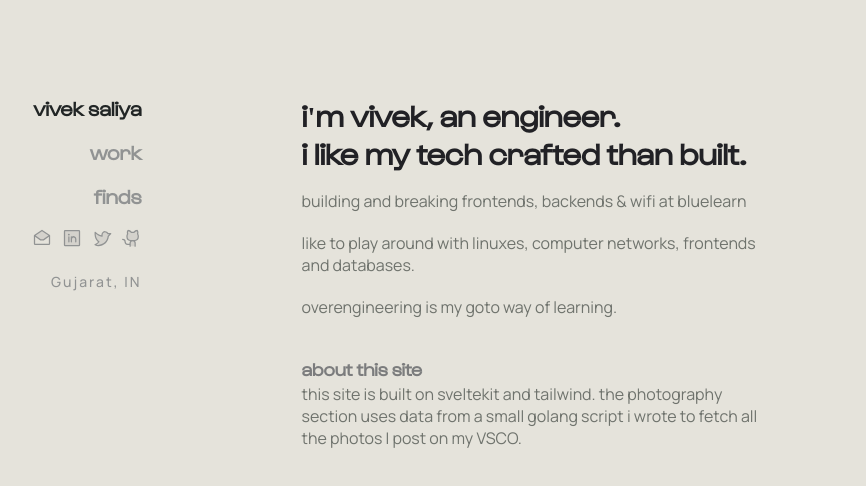
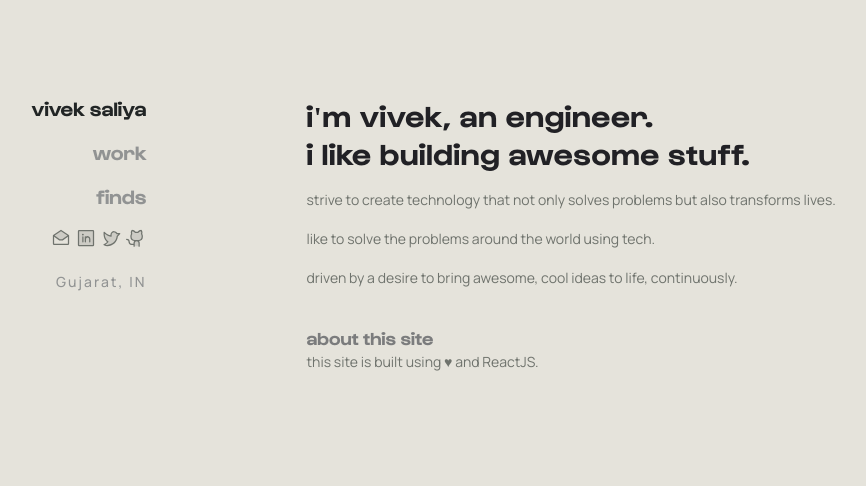
Before and after one commit to saliyavivek/portfolio, a React (Vite) app: page / in a window 1280 px wide. Shown: the top 486 px of the page, without its empty margins (186-1052 px from the left). Built offline with nearby package versions, Linux system fonts and the light colour scheme; the HTML template or start-up script is replaced by a standard one.

Commit message:
done with home page

```diff
--- a/src/App.css
+++ b/src/App.css
@@ -1,6 +1,10 @@
 @font-face {
     font-family: 'Gustavo';
     src: url('/src/fonts/Gustavo_trial-Regular-BF65f254e22bb0e.otf');
+}
+@font-face {
+    font-family: 'Gustavo';
+    src: url('/src/fonts/Gustavo_trial-Bold-BF65f254e21d829.otf');
 }
 
 * {
@@ -19,6 +23,6 @@
     max-width: 100vw;
     display: flex;
     margin: 0 17vw;
-    padding: 6rem 0;
+    padding: 6rem 0 0 0;
     gap: 10rem;
 }
--- a/src/App.jsx
+++ b/src/App.jsx
@@ -2,7 +2,7 @@ import { Route, Routes } from "react-router-dom";
 import "./App.css";
 import Nav from "./components/Navbar/Nav";
 import Home from "./pages/Home/Home";
-import Work from "./pages/Work";
+import Work from "./pages/Work/Work";
 import Finds from "./pages/Finds";
 
 function App() {
--- a/src/components/Navbar/Nav.css
+++ b/src/components/Navbar/Nav.css
@@ -26,20 +26,21 @@
     color: #212525;
 }
 
+.nav__contents .nav__links {
+    display: flex;
+    justify-content: flex-end;
+    gap: 5px;
+    text-decoration: none;
+}
+
 li.nav__links a{
     text-decoration: none;
-    color: inherit;
+    color: rgb(111,115,109);
     transition: all 0.3s ease-in-out;
 }
 
 .nav__links a:hover {
     color: #000;
-}
-
-.nav__contents .nav__links {
-    display: flex;
-    gap: 10px;
-    text-decoration: none;
 }
 
 .nav__contents .nav__loc {
--- a/src/pages/Home/Home.css
+++ b/src/pages/Home/Home.css
@@ -1,17 +1,20 @@
 .home {
     min-height: 600px;
-    max-width: 470px;
+    max-width: 550px;
 }
 
 .home__title {
     font-size: 30px;
     padding-bottom: 20px;
     color: #212125;
+    font-weight: 700;
+    letter-spacing: 0.64px;
 }
 
 .home__description {
     padding-bottom: 20px;
     color: #6F736D;
+    font-size: 14px;
 }
 
 .home__description p {
@@ -28,4 +31,5 @@
 .home__about-site p {
     color: #6F736D;
     font-family: "Manrope", sans-serif;
+    font-size: 14px;
 }
--- a/src/pages/Home/Home.jsx
+++ b/src/pages/Home/Home.jsx
@@ -6,23 +6,22 @@ const Home = () => {
     <div className="home">
       <div className="home__contents">
         <h1 className="home__title">
-          i'm vivek, an engineer. <br />i like my tech crafted than built.
+          i'm vivek, an engineer. <br />i like building awesome stuff.
         </h1>
         <div className="home__description">
-          <p>building and breaking frontends, backends & wifi at bluelearn</p>
           <p>
-            like to play around with linuxes, computer networks, frontends and
-            databases.
+            strive to create technology that not only solves problems but also
+            transforms lives.
           </p>
-          <p>overengineering is my goto way of learning.</p>
+          <p>like to solve the problems around the world using tech.</p>
+          <p>
+            driven by a desire to bring awesome, cool ideas to life,
+            continuously.
+          </p>
         </div>
         <div className="home__about-site">
           <h2>about this site</h2>
-          <p>
-            this site is built on sveltekit and tailwind. the photography
-            section uses data from a small golang script i wrote to fetch all
-            the photos I post on my VSCO.
-          </p>
+          <p>this site is built using &hearts; and ReactJS.</p>
         </div>
       </div>
     </div>
```
Also changed, not shown: src/fonts/Gustavo_trial-Bold-BF65f254e21d829.otf (added), src/pages/Work/Work.jsx (renamed from src/pages/Work.jsx).
